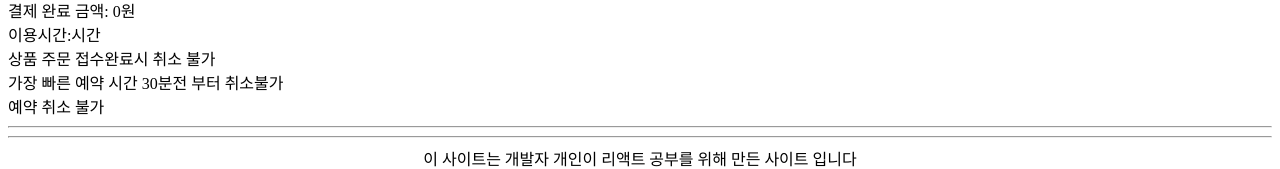
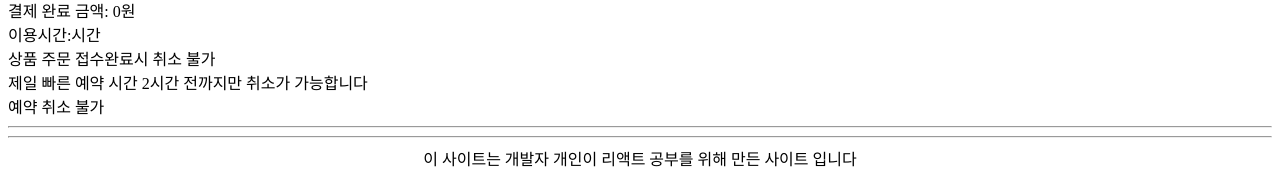
Before and after one commit to novb1492/reservation_picture, a React (Create React App) app: page /1/reservationDetailPage in a window 1280 px wide. Shown: the part 482-651 px from the top of the page. Built offline with nearby package versions, Linux system fonts and the light colour scheme; no server answers; a web font is replaced by a local one.

Commit message:
버그fix

```diff
--- a/src/pages/MyPage.js
+++ b/src/pages/MyPage.js
@@ -38,7 +38,8 @@ function MyPage() {
         request(searchParams.get('page'), searchParams.get('start'), searchParams.get('end'));
     }, [searchParams.get('page'), searchParams.get('start'), searchParams.get('end')]);
     useEffect(()=>{
-        if(!sessionStorage.getItem('login')){
+        if(sessionStorage.getItem('login')=='false'||sessionStorage.getItem('login')===false){
+            consoleLog('fdf');
             let nextUrl=getNowUrl(location);
             sessionStorage.setItem('nextUrl',nextUrl);
             navigate('/loginPage');
--- a/src/pages/ReservationDetailPage.js
+++ b/src/pages/ReservationDetailPage.js
@@ -91,7 +91,7 @@ function ReservationDetailPage() {
       <hr></hr>
       <ReserInfoCompo />
       <p>상품 주문 접수완료시 취소 불가</p>
-      <p>가장 빠른 예약 시간 30분전 부터 취소불가</p>
+      <p>제일 빠른 예약 시간 2시간 전까지만 취소가 가능합니다</p>
       {state.ReserReducers.reservationInfo.refund === true ? <button >예약 전체 취소</button> : <p>예약 취소 불가</p>}
       <hr></hr>
     </div>
```
